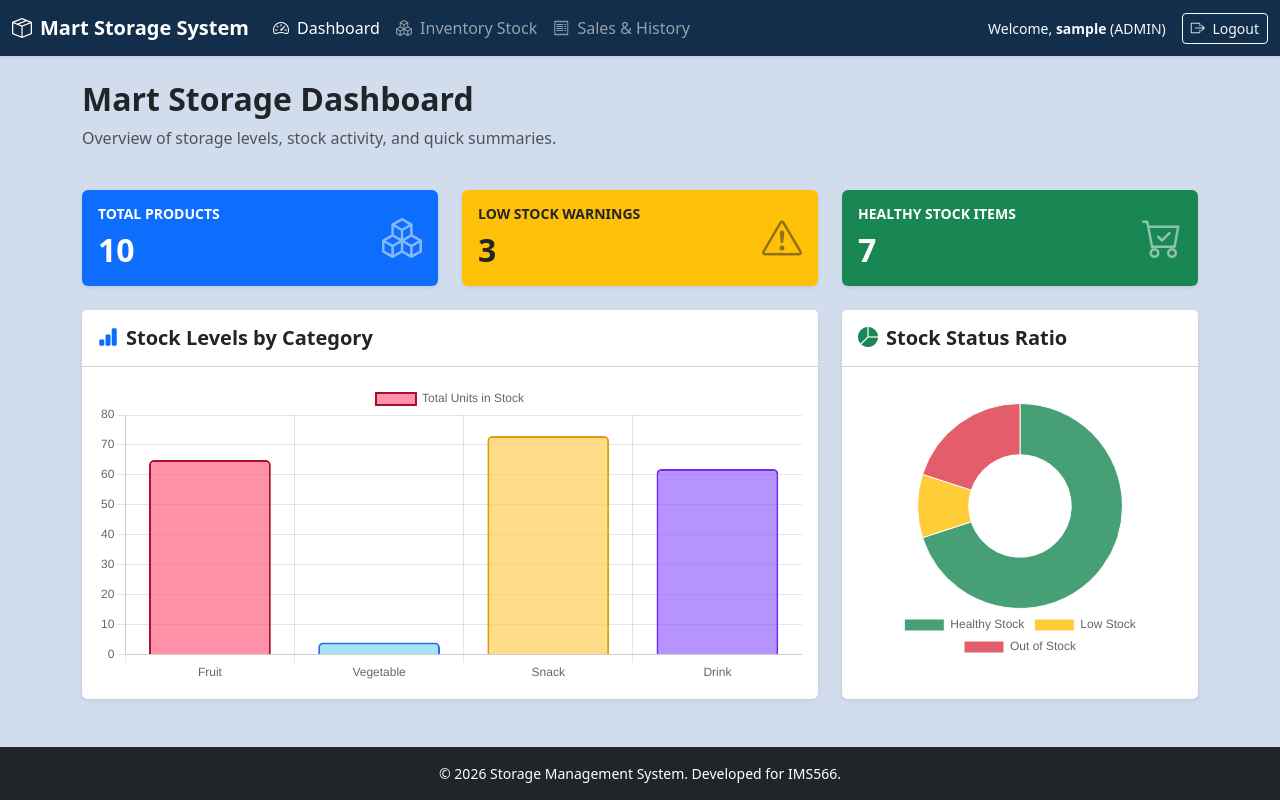
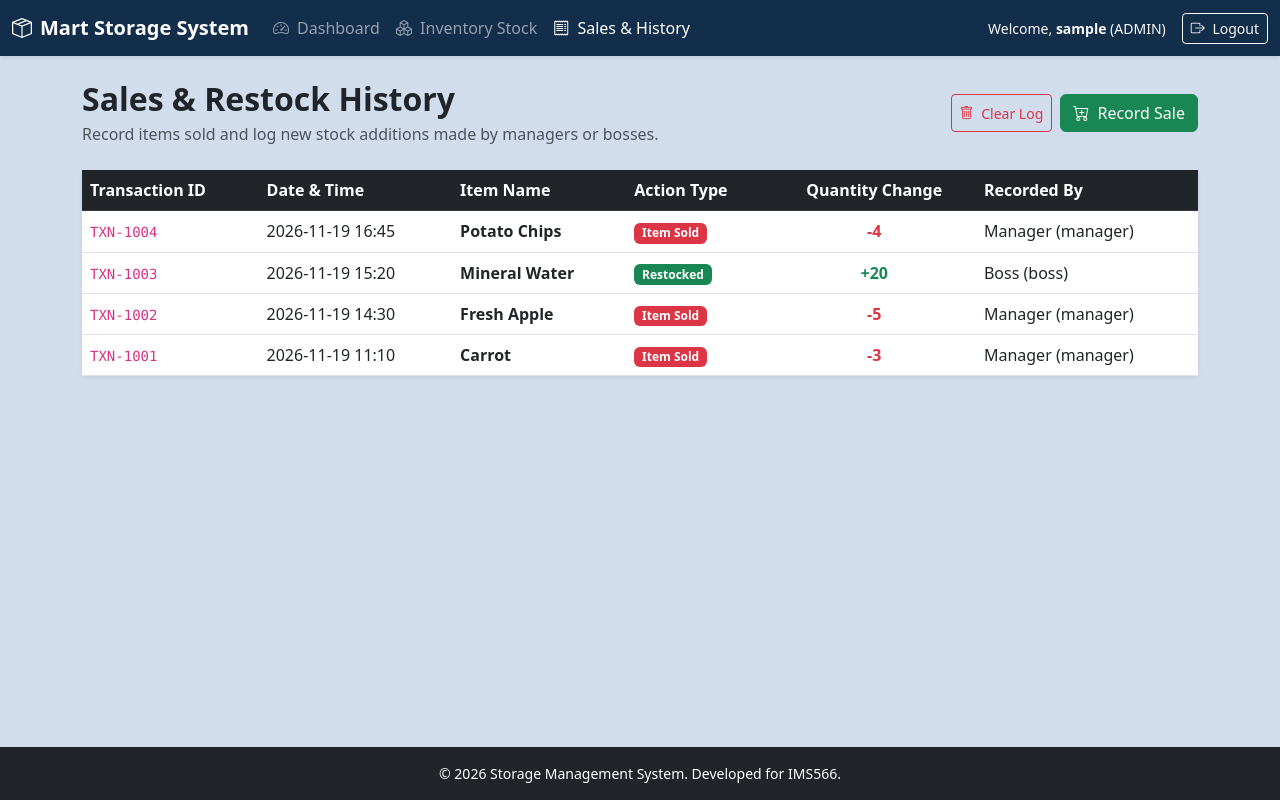
Before and after one commit to basirah25/INDIVIDUAL-IMS566-BASIRAH, a plain HTML site: page sales.html in a window 1280 px wide. Drawn offline with nearby package versions, Linux system fonts and the light colour scheme; sample sign-in values are in the browser's storage.

Commit message:
Create Sales & Activity Log page
Updated sales.html to create a new Sales & Activity Log page with a transaction log, sales recording functionality, and a dynamic inventory dropdown.

```diff
--- a/sales.html
+++ b/sales.html
@@ -1,13 +1,11 @@
 <!DOCTYPE html>
 <html lang="en">
-
 <head>
     <meta charset="UTF-8">
     <meta name="viewport" content="width=device-width, initial-scale=1.0">
-    <title>Dashboard</title>
+    <title>Sales & Activity Log</title>
     <link href="https://cdn.jsdelivr.net/npm/bootstrap@5.3.0/dist/css/bootstrap.min.css" rel="stylesheet">
     <link href="https://cdn.jsdelivr.net/npm/bootstrap-icons@1.10.5/font/bootstrap-icons.css" rel="stylesheet">
-    <script src="https://cdn.jsdelivr.net/npm/chart.js"></script>
     <link href="style.css" rel="stylesheet">
 </head>
 
@@ -25,13 +23,13 @@
             <div class="collapse navbar-collapse" id="navbarNav">
                 <ul class="navbar-nav me-auto">
                     <li class="nav-item">
-                        <a class="nav-link active" href="dashboard.html"><i class="bi bi-speedometer2 me-1"></i> Dashboard</a>
+                        <a class="nav-link" href="dashboard.html"><i class="bi bi-speedometer2 me-1"></i> Dashboard</a>
                     </li>
                     <li class="nav-item">
                         <a class="nav-link" href="inventory.html"><i class="bi bi-boxes me-1"></i> Inventory Stock</a>
                     </li>
                     <li class="nav-item">
-                        <a class="nav-link" href="sales.html"><i class="bi bi-receipt me-1"></i> Sales & History</a>
+                        <a class="nav-link active" href="sales.html"><i class="bi bi-receipt me-1"></i> Sales & History</a>
                     </li>
                 </ul>
                 <div class="d-flex align-items-center text-light">
@@ -44,87 +42,79 @@
         </div>
     </nav>
 
-    <!-- Main Dashboard Content -->
+    <!-- Main Content -->
     <main class="container my-4 flex-grow-1">
-        <div class="row mb-4">
-            <div class="col-12">
-                <h2 class="fw-bold text-dark">Mart Storage Dashboard</h2>
-                <p class="text-muted">Overview of storage levels, stock activity, and quick summaries.</p>
+        <div class="d-flex justify-content-between align-items-center mb-4">
+            <div>
+                <h2 class="fw-bold text-dark mb-1">Sales & Restock History</h2>
+                <p class="text-muted mb-0">Record items sold and log new stock additions made by managers or bosses.</p>
+            </div>
+            <div class="d-flex gap-2">
+                <button class="btn btn-outline-danger btn-sm" id="clearSalesBtn">
+                    <i class="bi bi-trash me-1"></i> Clear Log
+                </button>
+                <button class="btn btn-success" data-bs-toggle="modal" data-bs-target="#recordSaleModal">
+                    <i class="bi bi-cart-plus me-1"></i> Record Sale
+                </button>
             </div>
         </div>
 
-        <!-- Summary Cards Row -->
-        <div class="row g-4 mb-4">
-            <div class="col-md-4">
-                <div class="card border-0 shadow-sm bg-primary text-white">
-                    <div class="card-body d-flex justify-content-between align-items-center">
-                        <div>
-                            <h6 class="card-title text-uppercase small fw-semibold">Total Products</h6>
-                            <h2 class="fw-bold mb-0" id="totalProductsCount">0</h2>
-                        </div>
-                        <i class="bi bi-boxes fs-1 opacity-50"></i>
+        <!-- Transaction Log Data Table -->
+        <div class="card border-0 shadow-sm">
+            <div class="card-body p-0">
+                <div class="table-responsive">
+                    <table class="table table-hover align-middle mb-0">
+                        <thead class="table-dark">
+                            <tr>
+                                <th>Transaction ID</th>
+                                <th>Date & Time</th>
+                                <th>Item Name</th>
+                                <th>Action Type</th>
+                                <th class="text-center">Quantity Change</th>
+                                <th>Recorded By</th>
+                            </tr>
+                        </thead>
+                        <tbody id="salesTableBody">
+                            <!-- Populated dynamically via script -->
+                        </tbody>
+                    </table>
                 </div>
             </div>
         </div>
-            <div class="col-md-4">
-                <div class="card border-0 shadow-sm bg-warning text-dark">
-                    <div class="card-body d-flex justify-content-between align-items-center">
-                        <div>
-                            <h6 class="card-title text-uppercase small fw-semibold">Low Stock Warnings</h6>
-                            <h2 class="fw-bold mb-0" id="lowStockCount">0</h2>
+    </main>
+
+    <!-- Recording a Sale -->
+    <div class="modal fade" id="recordSaleModal" tabindex="-1">
+        <div class="modal-dialog">
+            <div class="modal-content">
+                <div class="modal-header">
+                    <h5 class="modal-title fw-bold"><i class="bi bi-cart-check me-2"></i>Record Item Sold</h5>
+                    <button type="button" class="btn-close" data-bs-dismiss="modal"></button>
                 </div>
-                        <i class="bi bi-exclamation-triangle fs-1 opacity-50"></i>
+                <div class="modal-body">
+                    <!-- Error feedback alert -->
+                    <div id="saleErrorAlert" class="alert alert-danger d-none py-2 small" role="alert"></div>
+
+                    <form id="saleForm">
+                        <div class="mb-3">
+                            <label class="form-label small fw-semibold">Select Product</label>
+                            <select class="form-select" id="saleProductSelect" required>
+                                <option value="" disabled selected>Choose item...</option>
+                            </select>
                         </div>
+                        <div class="mb-3">
+                            <label class="form-label small fw-semibold">Quantity Sold</label>
+                            <input type="number" class="form-control" id="saleQtyInput" min="1" placeholder="e.g. 2" required>
                         </div>
+                        <div class="modal-footer px-0 pb-0 mt-3">
+                            <button type="button" class="btn btn-secondary" data-bs-dismiss="modal">Cancel</button>
+                            <button type="submit" class="btn btn-success">Submit Sale</button>
                         </div>
-            <div class="col-md-4">
-                <div class="card border-0 shadow-sm bg-success text-white">
-                    <div class="card-body d-flex justify-content-between align-items-center">
-                        <div>
-                            <h6 class="card-title text-uppercase small fw-semibold">Healthy Stock Items</h6>
-                            <h2 class="fw-bold mb-0" id="healthyStockCount">0</h2>
-                        </div>
-                        <i class="bi bi-cart-check fs-1 opacity-50"></i>
+                    </form>
                 </div>
             </div>
         </div>
     </div>
-
-        <!-- Charts Row -->
-        <div class="row g-4">
-            <!-- Bar Chart-->
-            <div class="col-lg-8">
-                <div class="card border-0 shadow-sm h-100">
-                    <div class="card-header bg-white py-3">
-                        <h5 class="card-title mb-0 fw-semibold text-dark">
-                            <i class="bi bi-bar-chart-fill text-primary me-2"></i>Stock Levels by Category
-                        </h5>
-                    </div>
-                    <div class="card-body">
-                        <div style="position: relative; height: 300px; width: 100%;">
-                            <canvas id="stockBarChart"></canvas>
-                        </div>
-                    </div>
-                </div>
-            </div>
-
-            <!-- Doughnut Chart -->
-            <div class="col-lg-4">
-                <div class="card border-0 shadow-sm h-100">
-                    <div class="card-header bg-white py-3">
-                        <h5 class="card-title mb-0 fw-semibold text-dark">
-                            <i class="bi bi-pie-chart-fill text-success me-2"></i>Stock Status Ratio
-                        </h5>
-                    </div>
-                    <div class="card-body d-flex justify-content-center align-items-center">
-                        <div style="position: relative; height: 260px; width: 100%;">
-                            <canvas id="stockDoughnutChart"></canvas>
-                        </div>
-                    </div>
-                </div>
-            </div>
-        </div>
-    </main>
 
     <!-- Footer -->
     <footer class="bg-dark text-white text-center py-3 mt-auto">
@@ -136,6 +126,7 @@
     <!-- Bootstrap JS Bundle -->
     <script src="https://cdn.jsdelivr.net/npm/bootstrap@5.3.0/dist/js/bootstrap.bundle.min.js"></script>
 
+    <!-- Sales Logic Script -->
     <script>
         function ensureDefaultData() {
             if (!localStorage.getItem('inventoryItems')) {
@@ -154,56 +145,191 @@
                 ];
                 localStorage.setItem('inventoryItems', JSON.stringify(defaultInventory));
             }
+
+            let existingSales = null;
+            try {
+                existingSales = JSON.parse(localStorage.getItem('salesHistory'));
+            } catch (e) {
+                existingSales = null;
             }
 
+            if (!Array.isArray(existingSales) || existingSales.length === 0) {
+                const defaultSales = [
+                    {
+                        txnId: 'TXN-1004',
+                        date: '2026-11-19 16:45',
+                        name: 'Potato Chips',
+                        type: 'Item Sold',
+                        change: '-4',
+                        actor: 'Manager (manager)'
+                    },
+                    {
+                        txnId: 'TXN-1003',
+                        date: '2026-11-19 15:20',
+                        name: 'Mineral Water',
+                        type: 'Restocked',
+                        change: '+20',
+                        actor: 'Boss (boss)'
+                    },
+                    {
+                        txnId: 'TXN-1002',
+                        date: '2026-11-19 14:30',
+                        name: 'Fresh Apple',
+                        type: 'Item Sold',
+                        change: '-5',
+                        actor: 'Manager (manager)'
+                    },
+                    {
+                        txnId: 'TXN-1001',
+                        date: '2026-11-19 11:10',
+                        name: 'Carrot',
+                        type: 'Item Sold',
+                        change: '-3',
+                        actor: 'Manager (manager)'
+                    }
+                ];
+                localStorage.setItem('salesHistory', JSON.stringify(defaultSales));
+            }
+        }
 
+        // Security check
         if (localStorage.getItem('isLoggedIn') !== 'true') {
             window.location.href = 'index.html';
         } else {
             ensureDefaultData();
         }
 
-        document.addEventListener('DOMContentLoaded', function() {
-            if (localStorage.getItem('isLoggedIn') !== 'true') {
-                return;
-            }
-            ensureDefaultData();
-
         const username = localStorage.getItem('username') || 'User';
         const userRole = localStorage.getItem('userRole') || 'Staff';
-            const userInfoElement = document.getElementById('userInfo');
-            if (userInfoElement) {
-                userInfoElement.innerHTML = `Welcome, <strong>${username}</strong> (${userRole.toUpperCase()})`;
-            }
+        document.getElementById('userInfo').innerHTML = `Welcome, <strong>${username}</strong> (${userRole.toUpperCase()})`;
+
         document.getElementById('logoutBtn').addEventListener('click', function() {
             localStorage.removeItem('isLoggedIn');
             localStorage.removeItem('username');
             localStorage.removeItem('userRole');
-
             window.location.href = 'index.html';
         });
 
-            // Cards
-            const inventory = JSON.parse(localStorage.getItem('inventoryItems')) || [];
-            let totalProducts = inventory.length;
-            let lowStock = 0;
-            let healthyStock = 0;
+        // Render Sales Table from localStorage
+        function renderSalesTable() {
+            ensureDefaultData();
+            const salesTableBody = document.getElementById('salesTableBody');
+            salesTableBody.innerHTML = '';
 
-            inventory.forEach(item => {
-                if (item.qty === 0 || item.qty <= 5) {
-                    lowStock++;
-                } else {
-                    healthyStock++;
+            const salesHistory = JSON.parse(localStorage.getItem('salesHistory')) || [];
+
+            if (salesHistory.length === 0) {
+                salesTableBody.innerHTML = `<tr><td colspan="6" class="text-center py-4 text-muted">No transactions recorded yet.</td></tr>`;
+                return;
+            }
+
+            salesHistory.forEach(txn => {
+                const badgeClass = txn.type === 'Restocked' ? 'bg-success' : 'bg-danger';
+                const changeClass = txn.type === 'Restocked' ? 'text-success' : 'text-danger';
+
+                const row = document.createElement('tr');
+                row.innerHTML = `
+                    <td><code>${txn.txnId}</code></td>
+                    <td>${txn.date}</td>
+                    <td class="fw-semibold">${txn.name}</td>
+                    <td><span class="badge ${badgeClass}">${txn.type}</span></td>
+                    <td class="text-center ${changeClass} fw-bold">${txn.change}</td>
+                    <td>${txn.actor}</td>
+                `;
+                salesTableBody.appendChild(row);
+            });
+        }
+
+        // Render table on page load
+        renderSalesTable();
+
+        // Clear Log Button Handler
+        document.getElementById('clearSalesBtn').addEventListener('click', function() {
+            if (confirm("Are you sure you want to clear the sales history?")) {
+                localStorage.setItem('salesHistory', JSON.stringify([]));
+                renderSalesTable();
             }
         });
 
-            document.getElementById('totalProductsCount').textContent = totalProducts;
-            document.getElementById('lowStockCount').textContent = lowStock;
-            document.getElementById('healthyStockCount').textContent = healthyStock;
+        // Populate dropdown dynamically from localStorage inventory when modal opens
+        function loadInventoryDropdown() {
+            ensureDefaultData();
+            const selectDropdown = document.getElementById('saleProductSelect');
+            selectDropdown.innerHTML = '<option value="" disabled selected>Choose item...</option>';
+
+            let inventory = JSON.parse(localStorage.getItem('inventoryItems')) || [];
+
+            inventory.forEach(item => {
+                const option = document.createElement('option');
+                option.value = item.sku;
+                option.textContent = `${item.name} (Available: ${item.qty})`;
+                selectDropdown.appendChild(option);
+            });
+        }
+
+        document.getElementById('recordSaleModal').addEventListener('show.bs.modal', loadInventoryDropdown);
+
+        // Handle Sale Form Submission & Stock Validation
+        document.getElementById('saleForm').addEventListener('submit', function(e) {
+            e.preventDefault();
+            ensureDefaultData();
+
+            const selectedSku = document.getElementById('saleProductSelect').value;
+            const qtySold = parseInt(document.getElementById('saleQtyInput').value);
+            const errorAlert = document.getElementById('saleErrorAlert');
+
+            let inventory = JSON.parse(localStorage.getItem('inventoryItems')) || [];
+            let salesHistory = JSON.parse(localStorage.getItem('salesHistory')) || [];
+
+            const product = inventory.find(p => p.sku === selectedSku);
+
+            if (!product) {
+                errorAlert.textContent = "Selected product not found.";
+                errorAlert.classList.remove('d-none');
+                return;
+            }
+
+            // Validation: Check if quantity sold exceeds current stock
+            if (qtySold > product.qty) {
+                errorAlert.textContent = `Error: Cannot sell ${qtySold} units. Only ${product.qty} units available in stock for ${product.name}.`;
+                errorAlert.classList.remove('d-none');
+                return;
+            }
+
+            // Deduct quantity from inventory and save
+            product.qty -= qtySold;
+            localStorage.setItem('inventoryItems', JSON.stringify(inventory));
+
+            // Format current date and time
+            const now = new Date();
+            const dateTimeStr = now.toISOString().slice(0, 10) + ' ' + now.toTimeString().slice(0, 5);
+            const txnId = 'TXN-' + Math.floor(1000 + Math.random() * 9000);
+
+            // Add new transaction to salesHistory array
+            salesHistory.unshift({
+                txnId: txnId,
+                date: dateTimeStr,
+                name: product.name,
+                type: 'Item Sold',
+                change: `-${qtySold}`,
+                actor: `${userRole.charAt(0).toUpperCase() + userRole.slice(1)} (${username})`
+            });
+
+            localStorage.setItem('salesHistory', JSON.stringify(salesHistory));
+
+            // Re-render table to show the new sale
+            renderSalesTable();
+
+            // Reset form, hide error, and close modal
+            document.getElementById('saleForm').reset();
+            errorAlert.classList.add('d-none');
+
+            const modalElement = document.getElementById('recordSaleModal');
+            const modalInstance = bootstrap.Modal.getInstance(modalElement);
+            if (modalInstance) {
+                modalInstance.hide();
+            }
         });
     </script>
-
-    <script src="bar.js"></script>
-    <script src="doughnut.js"></script>
 </body>
 </html>
```
Lines whose indentation alone changed are shown as unchanged.
